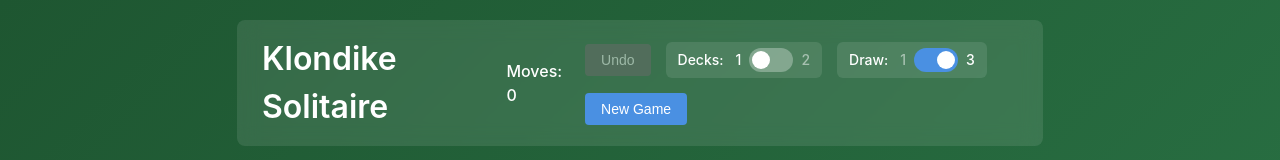
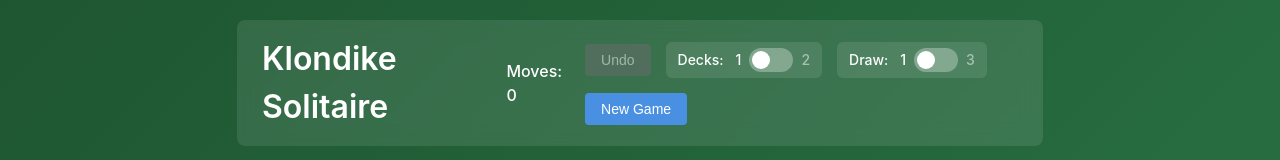
Before and after one commit to joshuamkite/klondike-solitaire, a React (Vite) app in the folder frontend/: page / in a window 1280 px wide. Shown: the top 160 px of the page. Built offline with nearby package versions, Linux system fonts and the light colour scheme.

Commit message:
make draw 1 default

```diff
--- a/frontend/src/components/GameBoard.tsx
+++ b/frontend/src/components/GameBoard.tsx
@@ -48,7 +48,7 @@ function gameReducer(state: GameReducerState, action: GameAction): GameReducerSt
 
 export function GameBoard() {
     const [deckCount, setDeckCount] = useState<1 | 2>(1);
-    const [drawCount, setDrawCount] = useState<1 | 3>(3);
+    const [drawCount, setDrawCount] = useState<1 | 3>(1);
     const gameBoardRef = useRef<HTMLDivElement>(null);
     const gameAreaRef = useRef<HTMLDivElement>(null);
 
```
